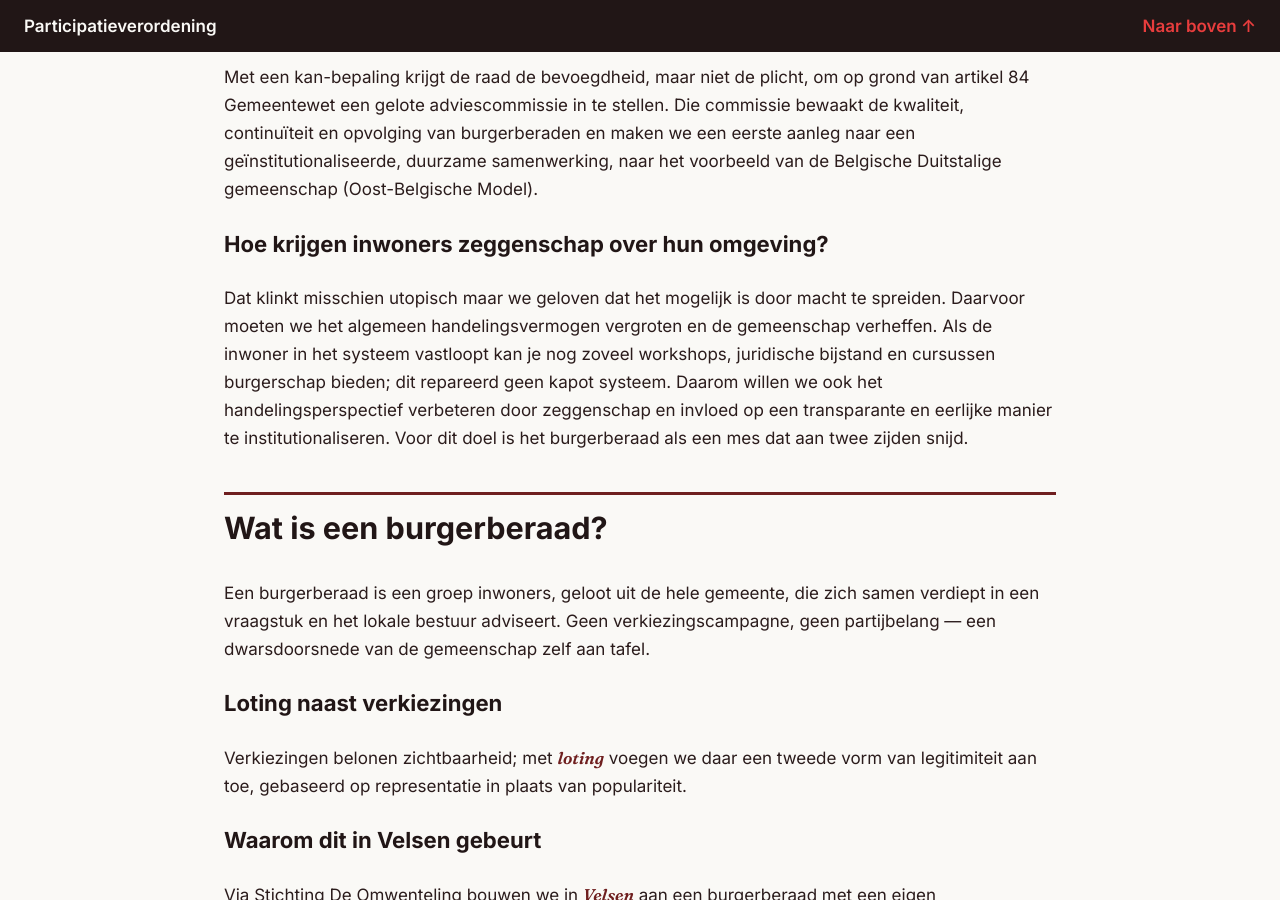
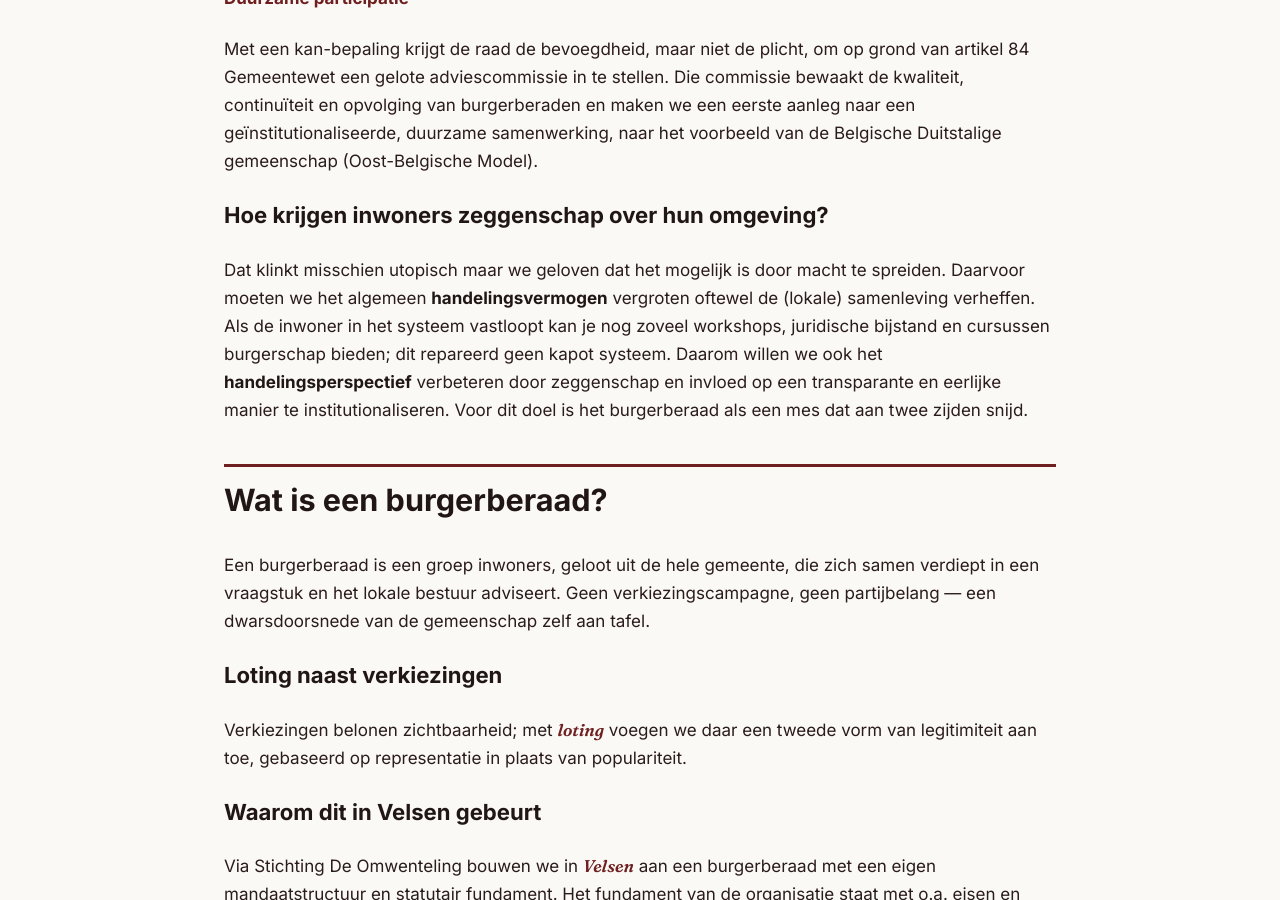
Before and after one commit to Klikblitser/Omwenteling, a Jekyll site: the page built from index.md, in a window 1280 px wide and 900 px high, scrolled down 1277 px. Built offline with Jekyll 4.4.1, drawn with Linux system fonts in a browser that asks for light colours.

Commit message:
participatieverordening

```diff
--- a/index.md
+++ b/index.md
@@ -27,7 +27,7 @@
 </div>
 {% endif %}
 
-## Participatieverordening
+### **Participatieverordening**
 
 De gemeente Velsen moet haar participatieverordening actualiseren (vernieuwen) voor 1 januari 2027. Zij is dit verplicht. Eind november komt het voorstel "Visie van Wijkvertegenwoordiging naar Inwonerbetrokkenheid" voor stemming in de gemeenteraad en is er de mogelijkheid om in te spreken. **Als wij als inwoners zeggenschap willen over hoe deze samenwerking eruit komt te zien, móeten wij van ons laten horen!**
 
@@ -45,7 +45,7 @@
 
 ### Hoe krijgen inwoners zeggenschap over hun omgeving?
 
-Dat klinkt misschien utopisch maar we geloven dat het mogelijk is door macht te spreiden. Daarvoor moeten we het algemeen handelingsvermogen vergroten en de gemeenschap verheffen. Als de inwoner in het systeem vastloopt kan je nog zoveel workshops, juridische bijstand en cursussen burgerschap bieden; dit repareerd geen kapot systeem. Daarom willen we ook het handelingsperspectief verbeteren door zeggenschap en invloed op een transparante en eerlijke manier te institutionaliseren. Voor dit doel is het burgerberaad als een mes dat aan twee zijden snijd.
+Dat klinkt misschien utopisch maar we geloven dat het mogelijk is door macht te spreiden. Daarvoor moeten we het algemeen **handelingsvermogen** vergroten oftewel de (lokale) samenleving verheffen. Als de inwoner in het systeem vastloopt kan je nog zoveel workshops, juridische bijstand en cursussen burgerschap bieden; dit repareerd geen kapot systeem. Daarom willen we ook het **handelingsperspectief** verbeteren door zeggenschap en invloed op een transparante en eerlijke manier te institutionaliseren. Voor dit doel is het burgerberaad als een mes dat aan twee zijden snijd.
 
 ## Wat is een burgerberaad?
 
```
